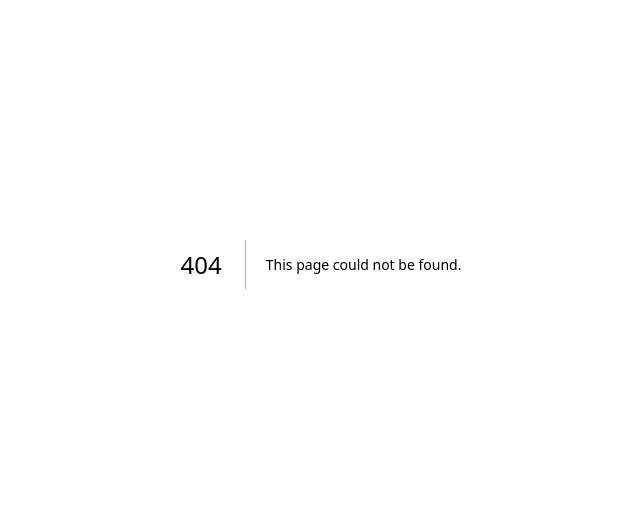
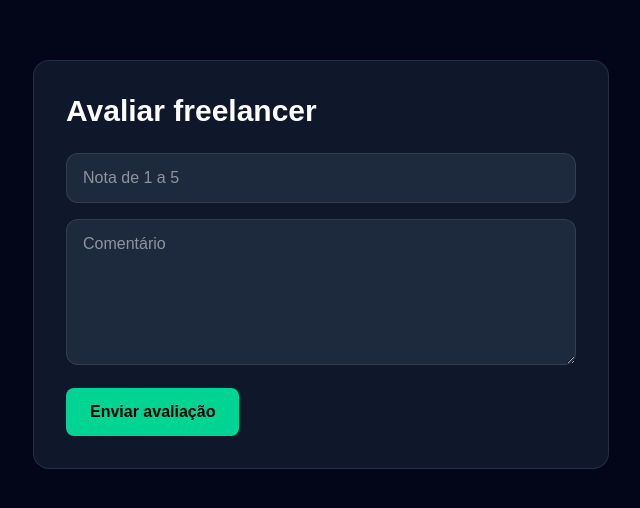
Before and after one commit to Klecio1989/freelabrasil, a Next.js app: page /avaliar in a window 1280 px wide. Before the commit this address had no page. Shown: the part 136-644 px from the top of the page, without its empty margins (319-959 px from the left). Built offline with nearby package versions, Linux system fonts and the light colour scheme; no server answers.

Commit message:
avaliacao e ranking freelancer

```diff
--- /dev/null
+++ b/app/avaliar/page.tsx
@@ -0,0 +1,112 @@
+"use client";
+
+import { useEffect, useState } from "react";
+import { useSearchParams, useRouter } from "next/navigation";
+import { supabase } from "../lib/supabase";
+
+export default function AvaliarPage() {
+  const searchParams = useSearchParams();
+  const router = useRouter();
+
+  const propostaId = searchParams.get("proposta_id") || "";
+  const freelancerId = searchParams.get("freelancer_id") || "";
+
+  const [nota, setNota] = useState("");
+  const [comentario, setComentario] = useState("");
+  const [usuario, setUsuario] = useState<any>(null);
+
+  useEffect(() => {
+    const usuarioSalvo = localStorage.getItem("freelabrasil_usuario");
+    if (usuarioSalvo) {
+      setUsuario(JSON.parse(usuarioSalvo));
+    }
+  }, []);
+
+  async function enviarAvaliacao() {
+    if (!usuario || !propostaId || !freelancerId || !nota) {
+      alert("Dados inválidos.");
+      return;
+    }
+
+    const notaNumero = Number(nota);
+
+    if (notaNumero < 1 || notaNumero > 5) {
+      alert("A nota deve ser de 1 a 5.");
+      return;
+    }
+
+    const { error } = await supabase.from("avaliacoes").insert([
+      {
+        proposta_id: propostaId,
+        freelancer_id: freelancerId,
+        contratante_id: usuario.id,
+        nota: notaNumero,
+        comentario,
+      },
+    ]);
+
+    if (error) {
+      alert("Erro ao enviar avaliação.");
+      return;
+    }
+
+    const { data: avaliacoes } = await supabase
+      .from("avaliacoes")
+      .select("nota")
+      .eq("freelancer_id", freelancerId);
+
+    const totalNotas =
+      avaliacoes?.reduce((acc: number, item: any) => acc + item.nota, 0) || 0;
+    const quantidade = avaliacoes?.length || 0;
+    const media = quantidade > 0 ? totalNotas / quantidade : 0;
+
+    const { data: freelancerAtual } = await supabase
+      .from("usuarios")
+      .select("projetos_concluidos")
+      .eq("id", freelancerId)
+      .single();
+
+    await supabase
+      .from("usuarios")
+      .update({
+        nota_media: media,
+        projetos_concluidos: (freelancerAtual?.projetos_concluidos || 0) + 1,
+      })
+      .eq("id", freelancerId);
+
+    alert("Avaliação enviada com sucesso.");
+    router.push("/propostas-recebidas");
+  }
+
+  return (
+    <main className="min-h-screen bg-slate-950 text-white flex items-center justify-center px-6">
+      <div className="w-full max-w-xl rounded-2xl border border-white/10 bg-slate-900 p-8">
+        <h1 className="text-3xl font-bold mb-6">Avaliar freelancer</h1>
+
+        <div className="space-y-4">
+          <input
+            value={nota}
+            onChange={(e) => setNota(e.target.value)}
+            placeholder="Nota de 1 a 5"
+            className="w-full rounded-xl bg-slate-800 border border-white/10 px-4 py-3"
+          />
+
+          <textarea
+            value={comentario}
+            onChange={(e) => setComentario(e.target.value)}
+            rows={5}
+            placeholder="Comentário"
+            className="w-full rounded-xl bg-slate-800 border border-white/10 px-4 py-3"
+          />
+
+          <button
+            onClick={enviarAvaliacao}
+            className="bg-emerald-400 text-black font-bold px-6 py-3 rounded-lg"
+          >
+            Enviar avaliação
+          </button>
+        </div>
+      </div>
+    </main>
+  );
+}
```
